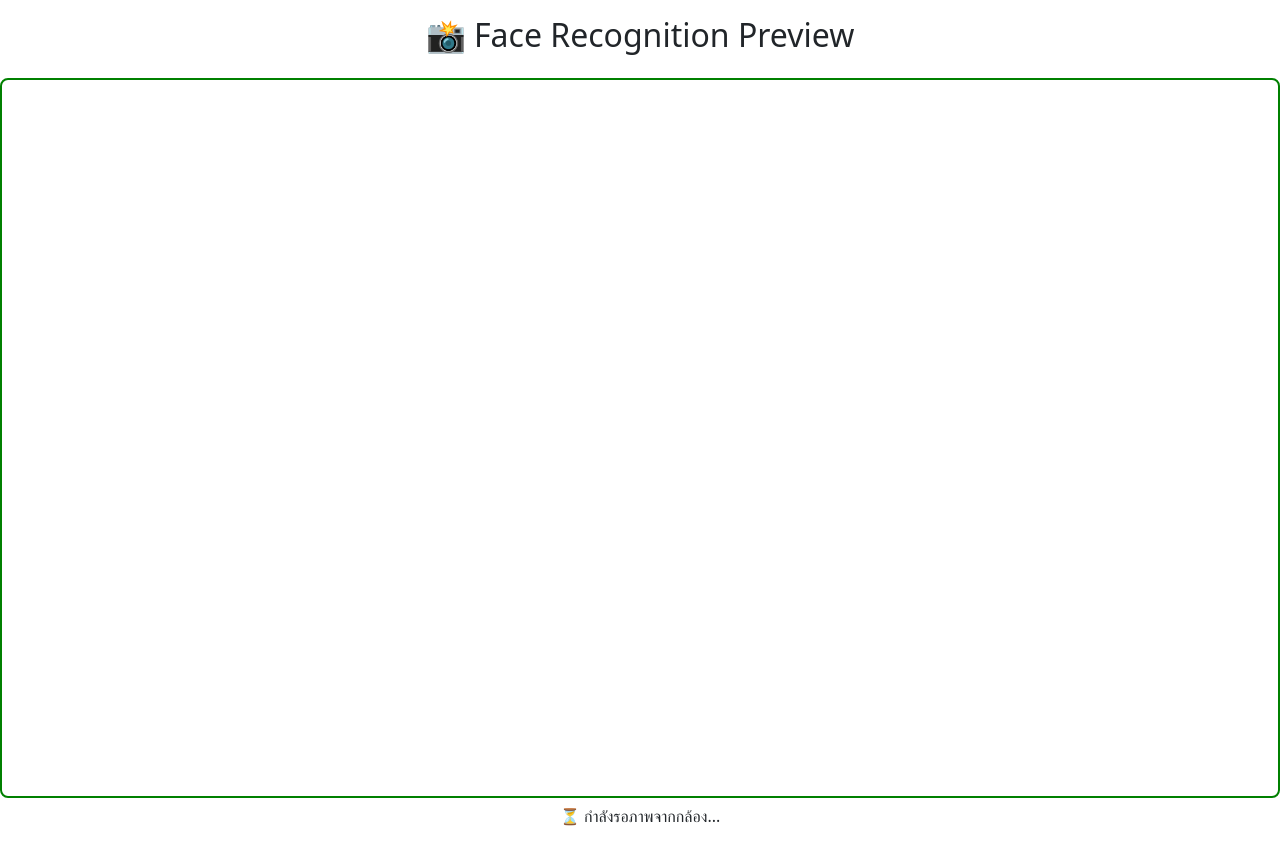
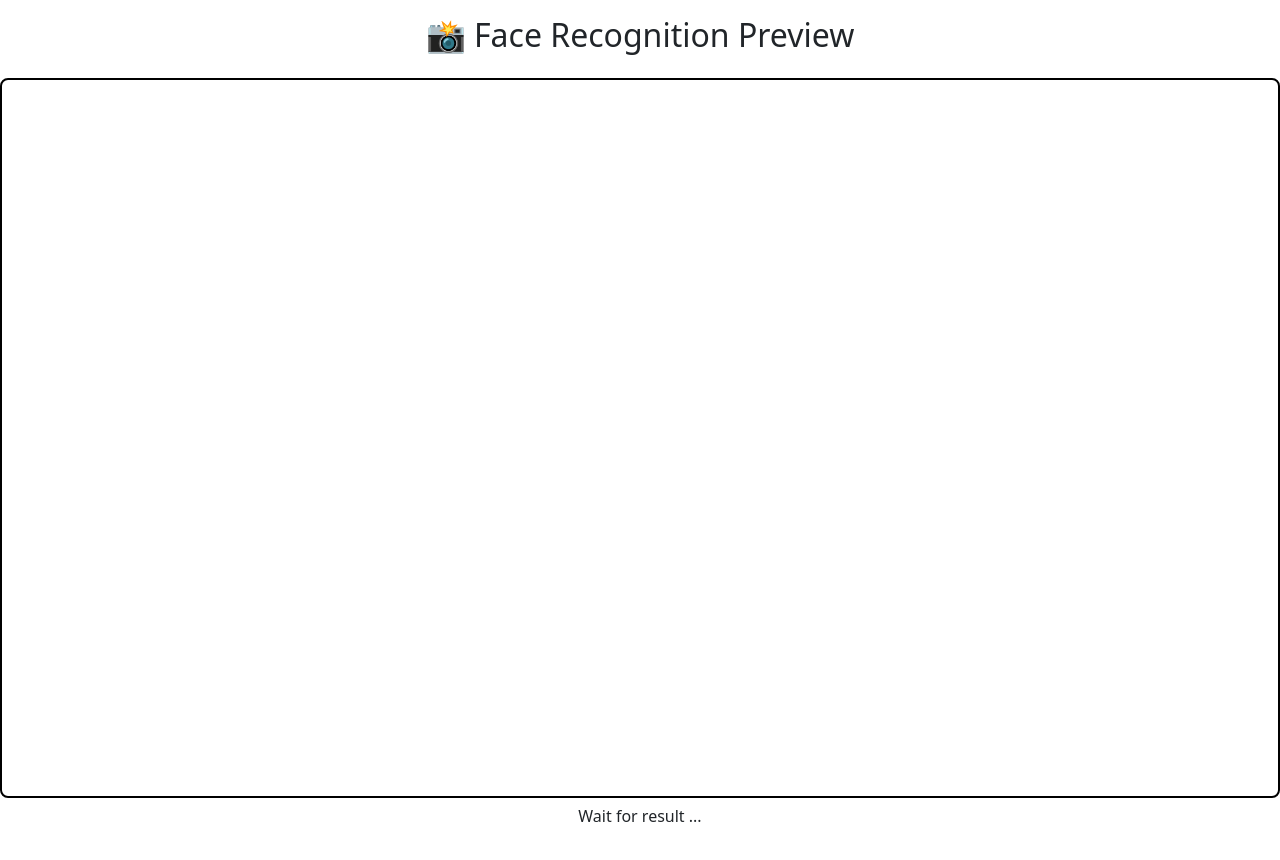
Before and after one commit to Kr191/face-scanning-, a React (Vite) app in the folder FaceScanningWithWebcam/react-facescanningapp/: page /webcam in a window 1280 px wide. Built offline with nearby package versions, Linux system fonts and the light colour scheme; no server answers.

Commit message:
Edit some comment

```diff
--- a/FaceScanningWithWebcam/react-facescanningapp/src/Webcam.jsx
+++ b/FaceScanningWithWebcam/react-facescanningapp/src/Webcam.jsx
@@ -13,10 +13,10 @@ const WebcamStream = () => {
   };
 
   useEffect(() => {
-    // เมื่อกล้องพร้อมแล้วค่อยเริ่ม loop
+    // wait until webcam ready and start loop
     if (!isWebcamReady || !webcamRef.current) return;
 
-    // เริ่มส่งภาพทุก 1 วิ
+    // send an image every 1 sec
     intervalRef.current = setInterval(async () => {
       const imageSrc = webcamRef.current.getScreenshot();
 
@@ -43,7 +43,7 @@ const WebcamStream = () => {
       } catch (err) {
         console.error("❌ POST error:", err);
       }
-    }, 1000); // ทุก 1 วินาที
+    }, 1000); // every 1 sec (1000 ms)
 
     return () => {
       clearInterval(intervalRef.current);
@@ -63,7 +63,7 @@ const WebcamStream = () => {
       style={{
         width: "1280px",
         height: "720px",
-        border: "2px solid green",   // ใช้ดูว่ามีภาพแสดงไหม
+        border: "2px solid black",
         borderRadius: "8px",
         marginTop: "1rem",
         }}
@@ -83,7 +83,7 @@ const WebcamStream = () => {
           }}
         />
       ) : (
-        <p>⏳ กำลังรอภาพจากกล้อง...</p>
+        <p> Wait for result ...</p>
       )}
     </div>
   );
```
